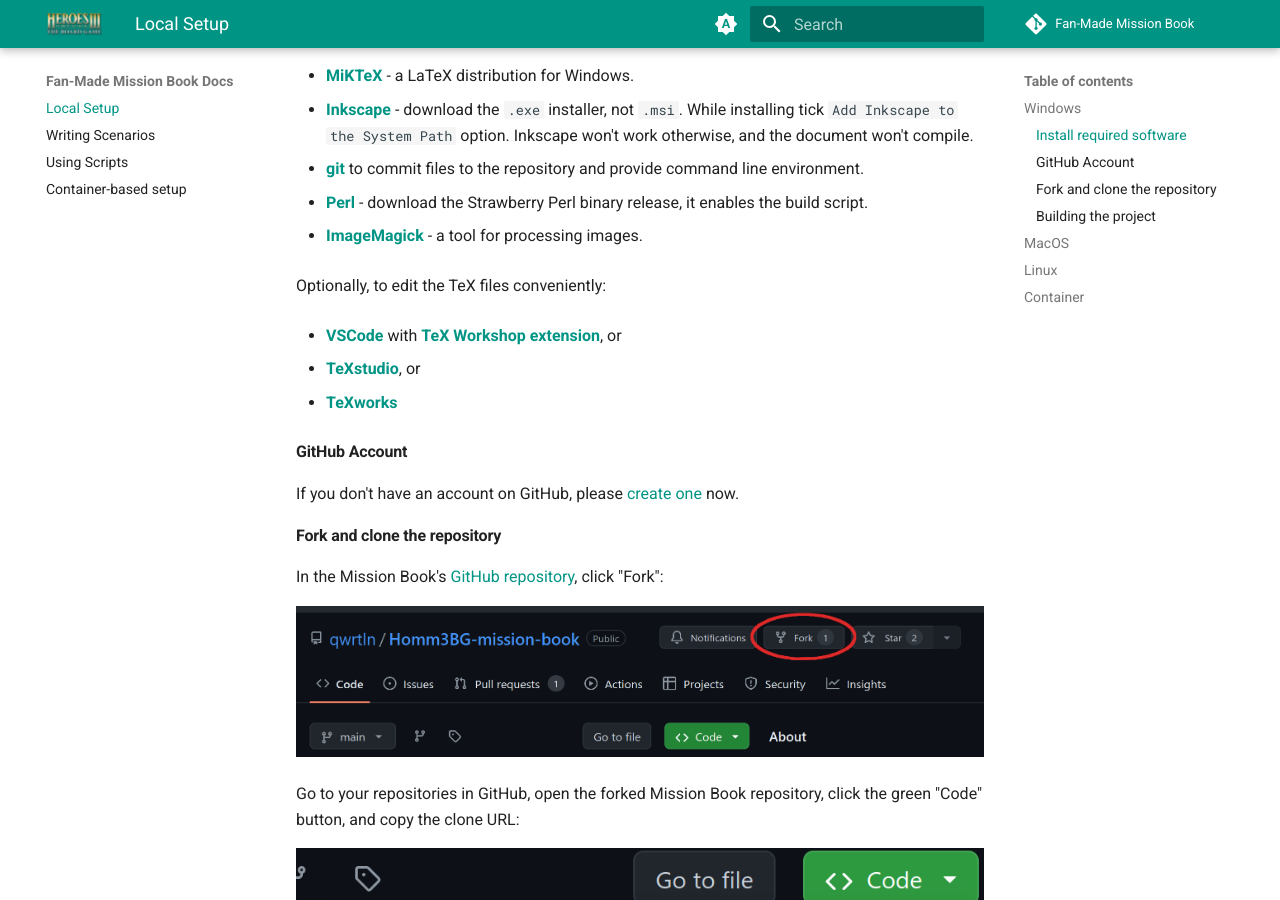
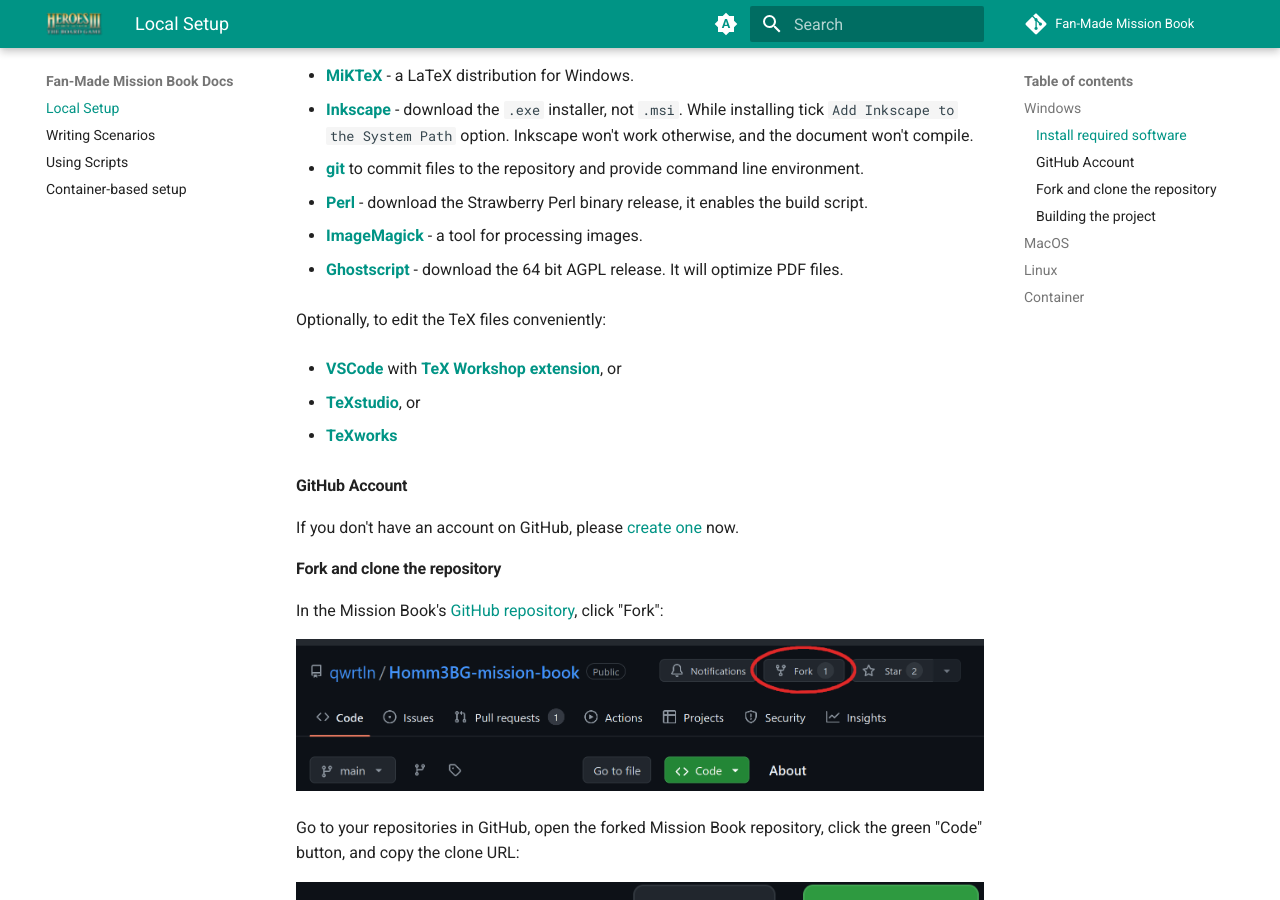
Before and after one commit to qwrtln/Homm3BG-mission-book, an MkDocs documentation site: the page built from docs/index.md, in a window 1280 px wide and 900 px high, scrolled down 393 px. Built offline with MkDocs 1.6.1 and Material for MkDocs 9.7.7, drawn with Linux system fonts in a browser that asks for light colours; comment, search, counter and statistics services are not loaded.

Commit message:
Mention ghostscript in the docs (#376)

```diff
--- a/docs/index.md
+++ b/docs/index.md
@@ -20,6 +20,8 @@
      - [**Perl**](https://www.perl.org/get.html) - download the Strawberry Perl binary release, it enables the build script.
 
      - [**ImageMagick**](https://imagemagick.org/script/download.php#windows) - a tool for processing images.
+
+     - [**Ghostscript**](https://www.ghostscript.com/releases/gsdnld.html) - download the 64 bit AGPL release. It will optimize PDF files.
 
     Optionally, to edit the TeX files conveniently:
 
```
